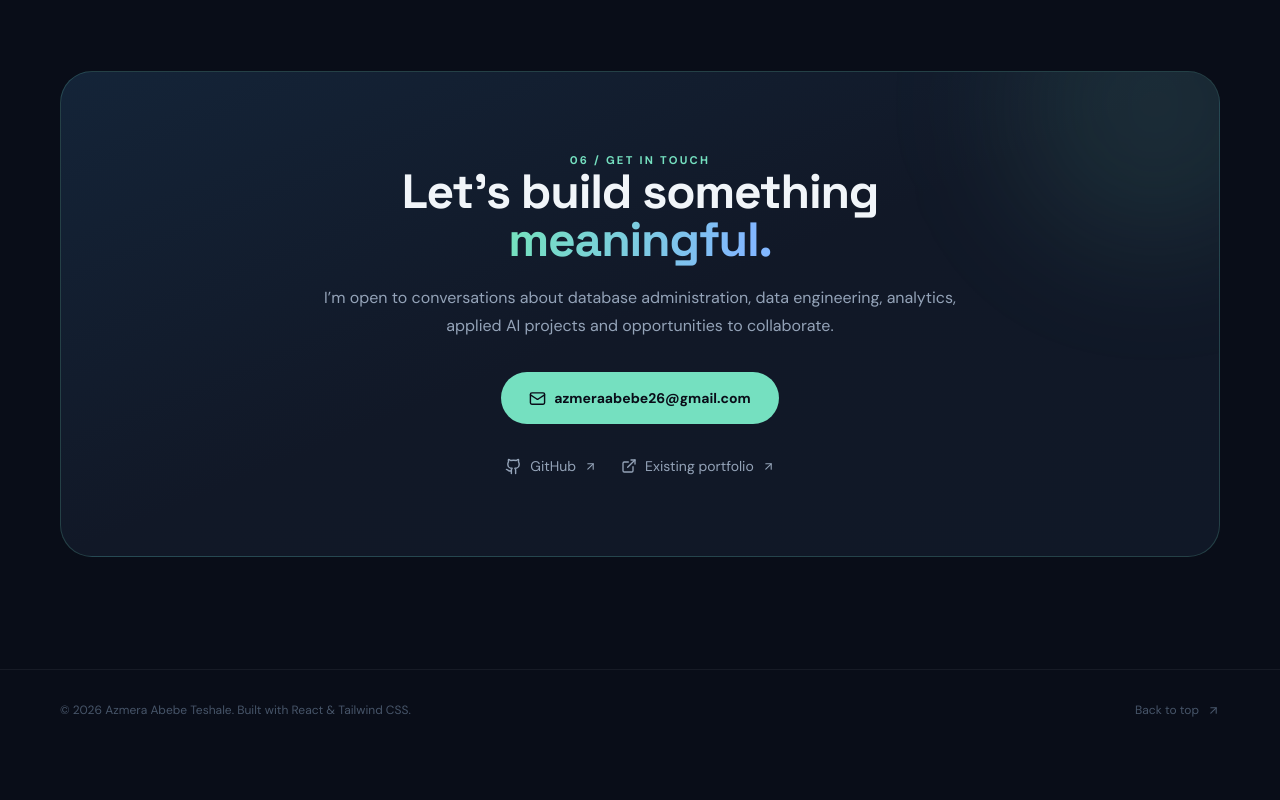
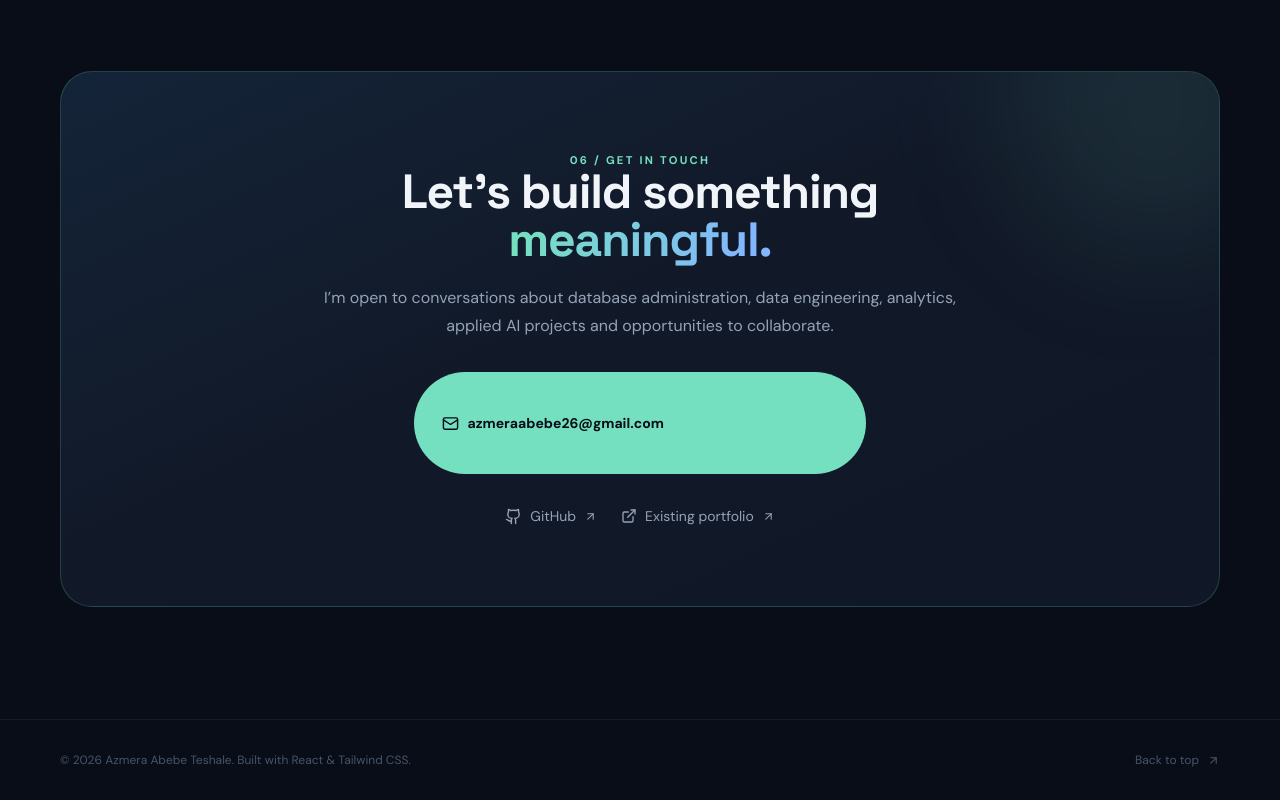
Before and after one commit to azmeraa/azmeraa.github.io, a React (Vite) app: page / in a window 1280 px wide. Shown: the part 6110-6910 px from the top of the page. Before the commit the page ends 6860 px from the top, so only its background shows below. Built offline with nearby package versions, Linux system fonts and the light colour scheme.

Commit message:
Add CV download link and update social media links
Added a link to download the CV and updated social links.

```diff
--- a/src/App.jsx
+++ b/src/App.jsx
@@ -4,6 +4,7 @@ import {
   Database, BrainCircuit, ChartNoAxesCombined, Server, ShieldCheck,
   Workflow, Code2, ExternalLink, BriefcaseBusiness, GraduationCap,
   FileText, Sparkles
+
 } from 'lucide-react'
 
 const projects = [
@@ -223,6 +224,14 @@ function App() {
 >
   <Mail size={17} className="mr-2" />
   azmeraabebe26@gmail.com
+<a
+  href="/Azmera_CV.pdf"
+  download="Azmera_Abebe_Teshale_CV.pdf"
+  className="mt-4 inline-flex items-center rounded-full border border-mint px-7 py-4 text-sm font-bold text-mint transition hover:-translate-y-1"
+>
+  Download My CV
+</a>
+
 </a>
                 <div className="mt-8 flex flex-wrap justify-center gap-6 text-sm text-slate-400"><a className="inline-flex items-center gap-2 transition hover:text-mint" href="https://github.com/azmeraa" target="_blank" rel="noreferrer"><Github size={17} /> GitHub <ArrowUpRight size={13} /></a><a className="inline-flex items-center gap-2 transition hover:text-mint" href="https://azmeraa.github.io/portfolio/" target="_blank" rel="noreferrer"><ExternalLink size={16} /> Existing portfolio <ArrowUpRight size={13} /></a></div>
               </div>
```
